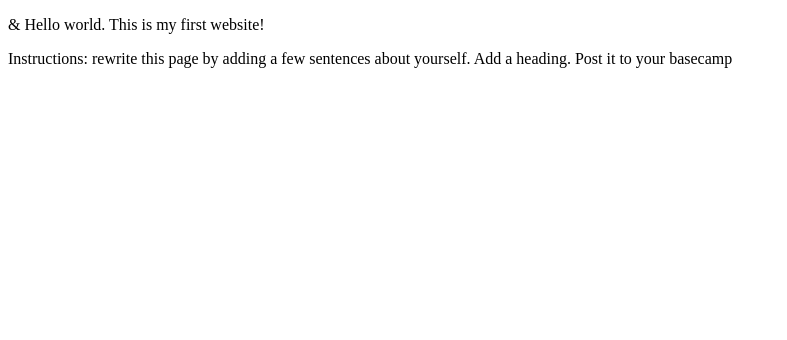
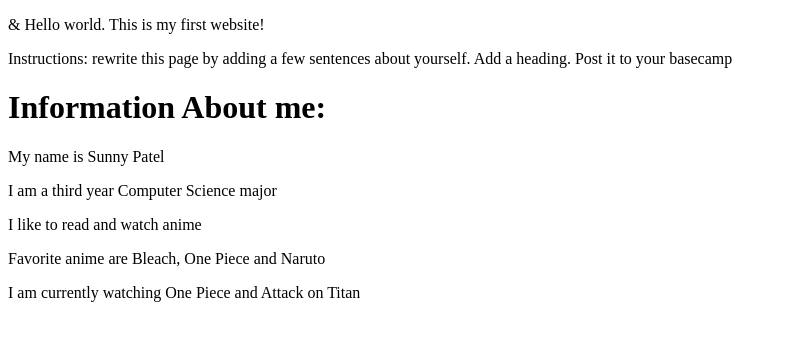
Before and after one commit to SPatel29/lab-1, a plain HTML site: page index.html in a window 1280 px wide. Shown: the whole page, without its empty margins (0-787 px from the left). Drawn offline with Linux system fonts and the light colour scheme.

Commit message:
Updated index.html
Modified index.html to have a little description about me. Added an h1 tag  and a couple of paragraph tag

```diff
--- a/index.html
+++ b/index.html
@@ -7,5 +7,11 @@
 <body>
   <p>&amp; Hello world. This is my first website!</p>
   <p>Instructions: rewrite this page by adding a few sentences about yourself. Add a heading. Post it to your basecamp</p>
+  <h1>Information About me: </h1>
+  <p>My name is Sunny Patel</p>
+  <p>I am a third year Computer Science major</p>
+  <p>I like to read and watch anime</p>
+  <p>Favorite anime are Bleach, One Piece and Naruto</p>
+  <p>I am currently watching One Piece and Attack on Titan</p>
 </body>
 </html>
```
